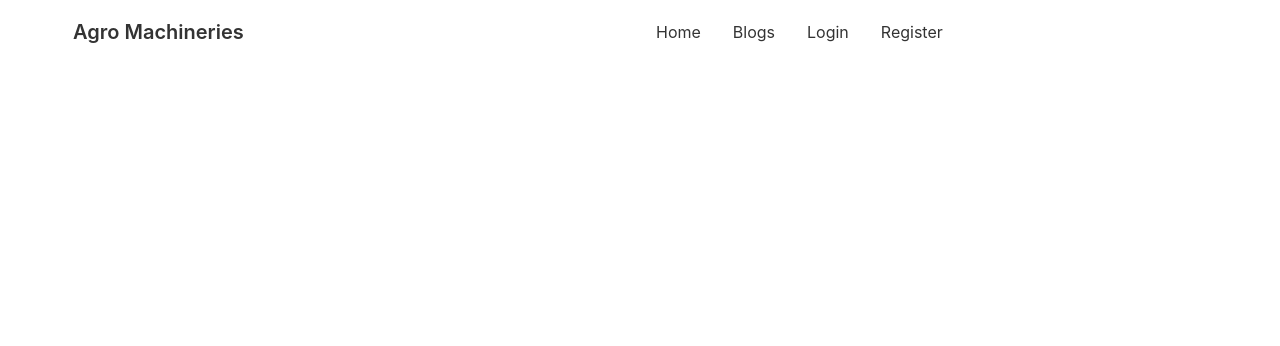
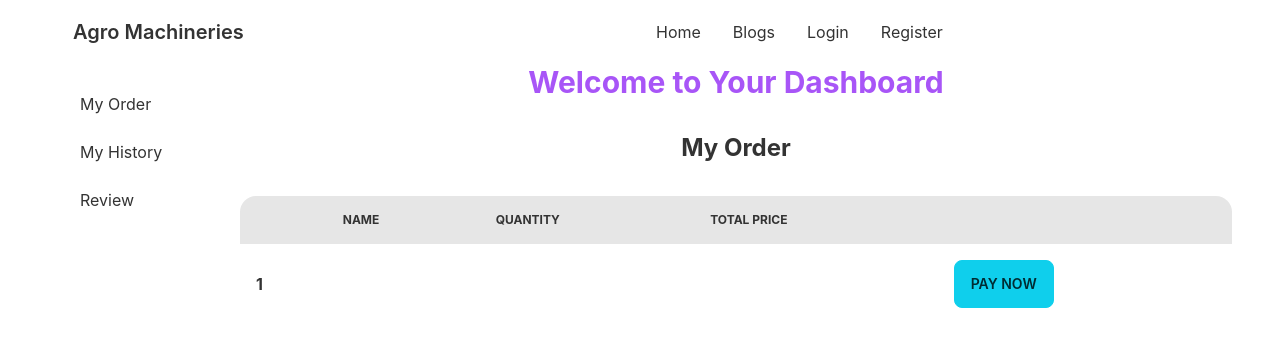
Before and after one commit to Biplob123121/agro-machineries-client, a React (Create React App) app: page /dashboard in a window 1280 px wide. Shown: the top 346 px of the page. Built offline with nearby package versions, Linux system fonts and the light colour scheme; no server answers.

Commit message:
Completed myOrder page

```diff
--- a/src/App.js
+++ b/src/App.js
@@ -1,6 +1,6 @@
 import './App.css';
 import { ToastContainer } from 'react-toastify';
-  import 'react-toastify/dist/ReactToastify.css';
+import 'react-toastify/dist/ReactToastify.css';
 import { Route, Routes } from 'react-router-dom';
 import Home from './Pages/Home/Home';
 import About from './Pages/About/About';
@@ -9,6 +9,11 @@ import Login from './Pages/Login/Login';
 import Register from './Pages/Login/Register';
 import Blogs from './Pages/Login/Blogs/Blogs';
 import Purchase from './Pages/Purchase/Purchase';
+import Dashboard from './Pages/Dashboard/Dashboard';
+import MyOrder from './Pages/Dashboard/MyOrder';
+import MyHistory from './Pages/Dashboard/MyHistory';
+import Review from './Pages/Dashboard/Review';
+import RequireAuth from './Pages/Login/RequireAuth';
 
 function App() {
   return (
@@ -18,7 +23,14 @@ function App() {
         <Route path="/" element={<Home />} />
         <Route path="/home" element={<Home />} />
         <Route path="/about" element={<About />} />
-        <Route path="/product/:productId" element={<Purchase />} />
+        <Route path="/product/:productId" element={<RequireAuth>
+          <Purchase />
+        </RequireAuth>} />
+        <Route path="/dashboard" element={<Dashboard></Dashboard>}>
+          <Route index element={<MyOrder></MyOrder>}></Route>
+          <Route path='/dashboard/history' element={<MyHistory></MyHistory>}></Route>
+          <Route path='/dashboard/review' element={<Review></Review>}></Route>
+        </Route>
         <Route path="/blogs" element={<Blogs />} />
         <Route path="/login" element={<Login />} />
         <Route path="/register" element={<Register />} />
--- /dev/null
+++ b/src/Pages/Dashboard/Dashboard.js
@@ -0,0 +1,32 @@
+import React from 'react';
+import { useAuthState } from 'react-firebase-hooks/auth';
+import { Link, Outlet } from 'react-router-dom';
+import auth from '../../firebase.init';
+import useAdmin from '../../hooks/useAdmin';
+
+const Dashboard = () => {
+    const [user] = useAuthState(auth);
+    const [admin] = useAdmin(user);
+    return (
+        <div className="drawer drawer-mobile">
+            <input id="dashboard-sidebar" type="checkbox" className="drawer-toggle" />
+            <div className="drawer-content ">
+                <h2 className='text-3xl text-purple-500 font-bold text-center'> Welcome to Your Dashboard</h2>
+                <Outlet></Outlet>
+            </div>
+            <div className="drawer-side">
+                <label htmlFor="dashboard-sidebar" className="drawer-overlay"></label>
+                <ul className="menu p-4 overflow-y-auto w-48 bg-base-100 text-base-content">
+                    {/* <!-- Sidebar content here --> */}
+                    <li><Link to='/dashboard' >My Order</Link></li>
+                    <li><Link to='/dashboard/history'>My History</Link></li>
+                    <li><Link to='/dashboard/review'>Review</Link></li>
+                    {admin && <li><Link to='/dashboard/user'>All User</Link></li>}
+                </ul>
+
+            </div>
+        </div>
+    );
+};
+
+export default Dashboard;
--- /dev/null
+++ b/src/Pages/Dashboard/MyHistory.js
@@ -0,0 +1,11 @@
+import React from 'react';
+
+const MyHistory = () => {
+    return (
+        <div>
+            <h2>My History</h2>
+        </div>
+    );
+};
+
+export default MyHistory;
--- /dev/null
+++ b/src/Pages/Dashboard/MyOrder.js
@@ -0,0 +1,54 @@
+import React, { useEffect, useState } from 'react';
+import { useAuthState } from 'react-firebase-hooks/auth';
+import auth from '../../firebase.init';
+
+const MyOrder = () => {
+    const [user] = useAuthState(auth);
+    // const email = user?.email;
+    // console.log(email);
+    const [order, setOrder] = useState({});
+
+    useEffect( () =>{
+        const url =`http://localhost:5000/order/${user?.email}`;
+        console.log(url);
+        fetch(url, {
+            method : 'GET',
+            headers : {
+                'content-type' : 'application/json'
+            }
+        })
+        .then(res => res.json())
+        .then(data => setOrder(data));
+
+    }, [user?.email]);
+
+    return (
+        <section>
+            <h4 className='text-2xl font-bold text-center my-8'>My Order</h4>
+            <div className="overflow-x-auto">
+                <table className="table w-full">
+                    <thead>
+                        <tr>
+                            <th></th>
+                            <th>Name</th>
+                            <th>Quantity</th>
+                            <th>Total Price</th>
+                            <th></th>
+                        </tr>
+                    </thead>
+                    <tbody>
+                        <tr>
+                            <th>1</th>
+                            <td>{order.name}</td>
+                            <td>{order.quantity}</td>
+                            <td>{order.price}</td>
+                            <td><button className="btn btn-primary">Pay now</button></td>
+                        </tr>
+                    </tbody>
+                </table>
+            </div>
+        </section>
+    );
+};
+
+export default MyOrder;
--- /dev/null
+++ b/src/Pages/Dashboard/Review.js
@@ -0,0 +1,11 @@
+import React from 'react';
+
+const Review = () => {
+    return (
+        <div>
+            <h2>Give Review</h2>
+        </div>
+    );
+};
+
+export default Review;
--- a/src/Pages/Login/Login.js
+++ b/src/Pages/Login/Login.js
@@ -35,7 +35,7 @@ const Login = () => {
         signInWithEmailAndPassword(data.email, data.password);
     }
 
-    if (token) {
+    if (user) {
         navigate(from, { replace: true });
     }
     return (
--- /dev/null
+++ b/src/Pages/Login/RequireAuth.js
@@ -0,0 +1,21 @@
+import React from 'react';
+import { useAuthState } from 'react-firebase-hooks/auth';
+import { Navigate, useLocation } from 'react-router-dom';
+import auth from '../../firebase.init';
+import Loading from '../Shared/Loading';
+
+const RequireAuth = ({ children }) => {
+    const [user, loading] = useAuthState(auth);
+    const location = useLocation();
+
+    if(loading){
+        return <Loading></Loading>
+    }
+
+    if (!user) {
+        return <Navigate to="/login" state={{ from: location }} replace />;
+    }
+    return children;
+};
+
+export default RequireAuth;
--- a/src/Pages/Purchase/Purchase.js
+++ b/src/Pages/Purchase/Purchase.js
@@ -1,9 +1,12 @@
 import React, { useEffect, useRef, useState } from 'react';
+import { useAuthState } from 'react-firebase-hooks/auth';
 import { useParams } from 'react-router-dom';
 import { toast } from 'react-toastify';
+import auth from '../../firebase.init';
 
 const Purchase = () => {
     const { productId } = useParams();
+    const [user] = useAuthState(auth);
     const numRef = useRef(0);
     const [product, setProduct] = useState({});
     const [orderQuantity, setOrderQuantity] = useState(100);
@@ -48,7 +51,8 @@ const Purchase = () => {
         const data = {
             name : `${product.name}`,
             quantity : orderQuantity,
-            price : totalPrice
+            price : totalPrice,
+            email : `${user.email}`
         }
         fetch('http://localhost:5000/order', {
             method: 'POST',
--- a/src/Pages/Shared/Header.js
+++ b/src/Pages/Shared/Header.js
@@ -15,6 +15,9 @@ const Header = () => {
     const menuItems = <>
         <li><Link to='/home'>Home</Link></li>
         <li><Link to='/blogs'>Blogs</Link></li>
+        {
+            user && <li><Link to='/dashboard'>Dashboard</Link></li>
+        }
         {user ?
             <li> <button onClick={logout} className="btn btn-ghost">Sign Out</button> </li>
             :
```
